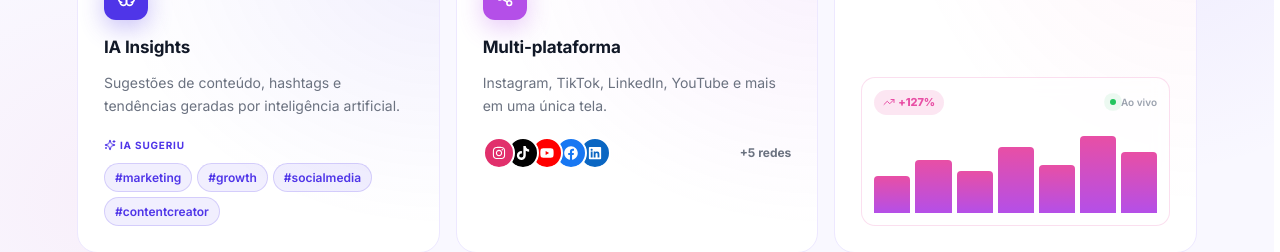
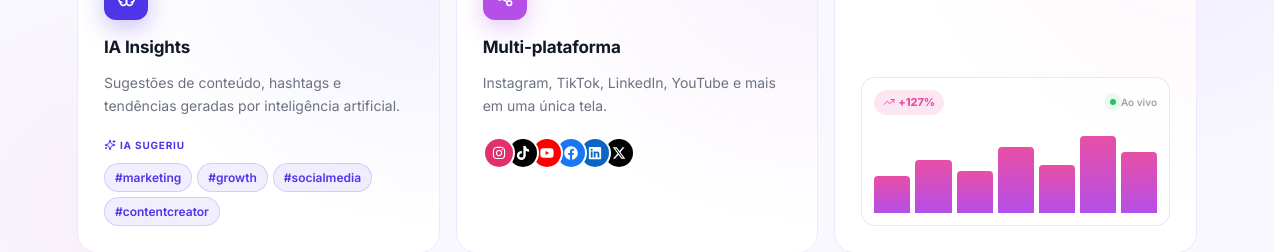
Before and after one commit to brenosemfreio/tcc, a React (Vite) app: page / in a window 1280 px wide. Shown: the part 1360-1612 px from the top of the page. Built offline with nearby package versions, Linux system fonts and the light colour scheme.

Commit message:
chore: auto sync [Claude]

```diff
--- a/src/pages/Landing/Landing.css
+++ b/src/pages/Landing/Landing.css
@@ -925,20 +925,15 @@
   transition: transform 420ms cubic-bezier(0.4, 0, 0.2, 1);
 }
 .l-fp-platform:first-child { margin-left: 0; }
-.l-fp-platform:nth-child(1) { z-index: 5; }
-.l-fp-platform:nth-child(2) { z-index: 4; }
-.l-fp-platform:nth-child(3) { z-index: 3; }
-.l-fp-platform:nth-child(4) { z-index: 2; }
-.l-fp-platform:nth-child(5) { z-index: 1; }
+.l-fp-platform:nth-child(1) { z-index: 6; }
+.l-fp-platform:nth-child(2) { z-index: 5; }
+.l-fp-platform:nth-child(3) { z-index: 4; }
+.l-fp-platform:nth-child(4) { z-index: 3; }
+.l-fp-platform:nth-child(5) { z-index: 2; }
+.l-fp-platform:nth-child(6) { z-index: 1; }
 
 .l-bento__card:hover .l-fp-platform {
   transform: translateX(calc(var(--i) * 6px));
-}
-
-.l-fp-platform-count {
-  font-size: 0.75rem;
-  font-weight: 700;
-  color: var(--color-text-secondary);
 }
 
 /* ══════════════════════════════════════════════════════════
--- a/src/pages/Landing/components/FeaturePreviews.jsx
+++ b/src/pages/Landing/components/FeaturePreviews.jsx
@@ -1,5 +1,6 @@
 import { LuSparkles, LuTrendingUp } from 'react-icons/lu'
 import { FaInstagram, FaTiktok, FaYoutube, FaFacebook, FaLinkedin } from 'react-icons/fa'
+import { FaXTwitter } from 'react-icons/fa6'
 
 export function FeatureCalendarPreview() {
   const days = ['S', 'T', 'Q', 'Q', 'S', 'S', 'D']
@@ -67,6 +68,7 @@ export function FeaturePlatformsPreview() {
     { Icon: FaYoutube,   color: '#FF0000' },
     { Icon: FaFacebook,  color: '#1877F2' },
     { Icon: FaLinkedin,  color: '#0A66C2' },
+    { Icon: FaXTwitter,  color: '#000000' },
   ]
   return (
     <div className="l-bento__preview l-bento__preview--platforms">
@@ -77,7 +79,6 @@ export function FeaturePlatformsPreview() {
           </span>
         ))}
       </div>
-      <span className="l-fp-platform-count">+5 redes</span>
     </div>
   )
 }
```
